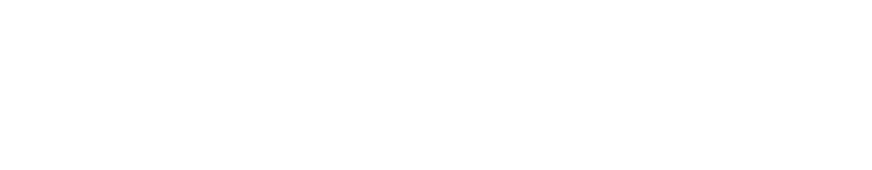
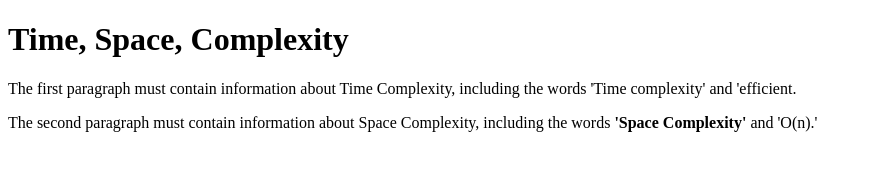
Before and after one commit to acciojob/time-and-space-complexity-ManivanzM, a website: page main.html in a window 1280 px wide. Shown: the whole page, without its empty margins (0-872 px from the left). Drawn offline with Linux system fonts and the light colour scheme.

Commit message:
created a submission

```diff
--- a/main.html
+++ b/main.html
@@ -8,6 +8,9 @@
 
 <body>
 	<!-- the entire body must be written by student -->
+	<h1>Time, Space, Complexity</h1>
+	<p>The first paragraph must contain information about Time Complexity, including the words 'Time complexity' and 'efficient.</p>
+	<p>The second paragraph must contain information about Space Complexity, including the words <b>'Space Complexity'</b> and 'O(n).'</p>
     <script type="text/javascript" src="./script.js">
 </script>
 
```
